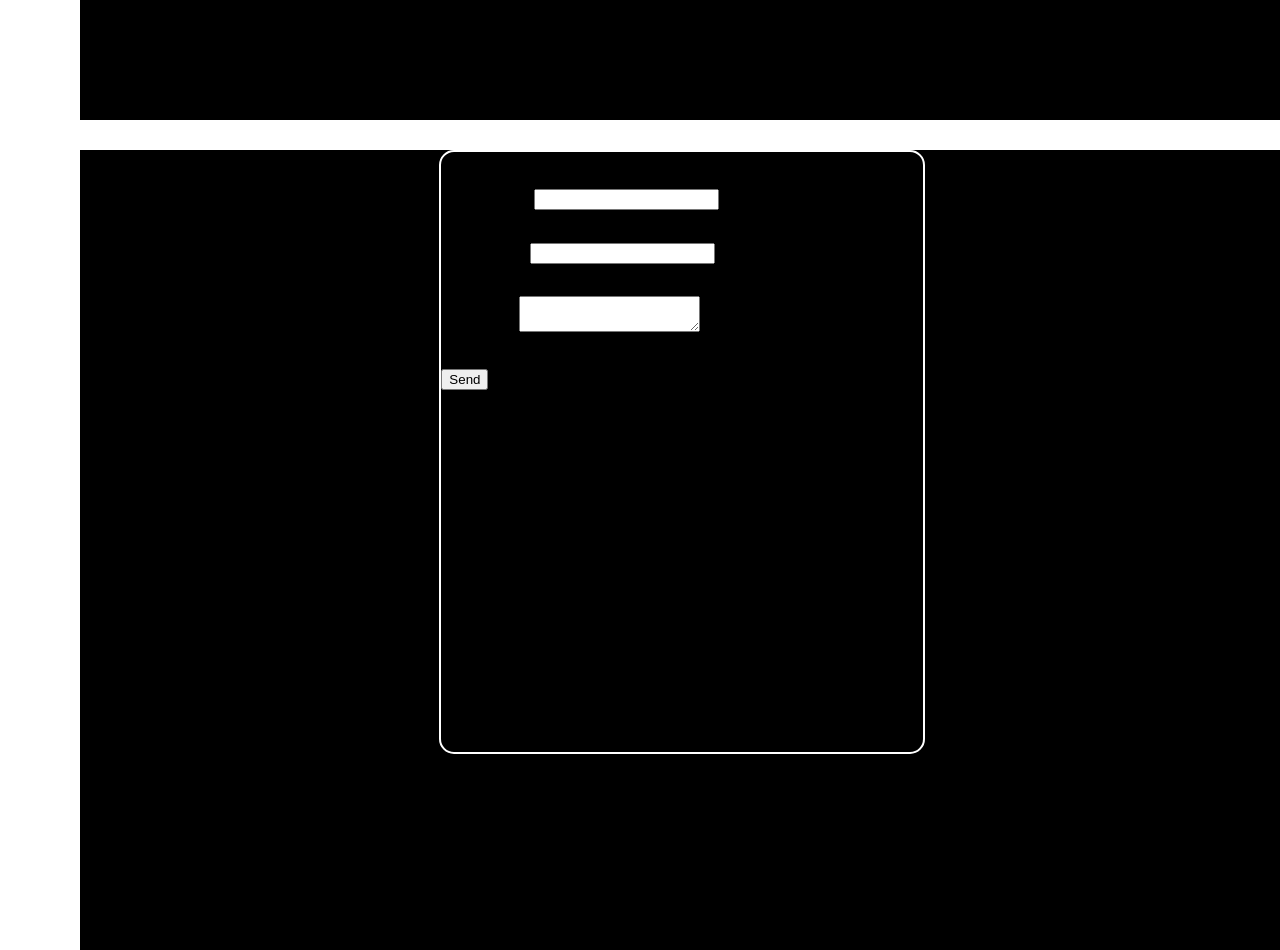
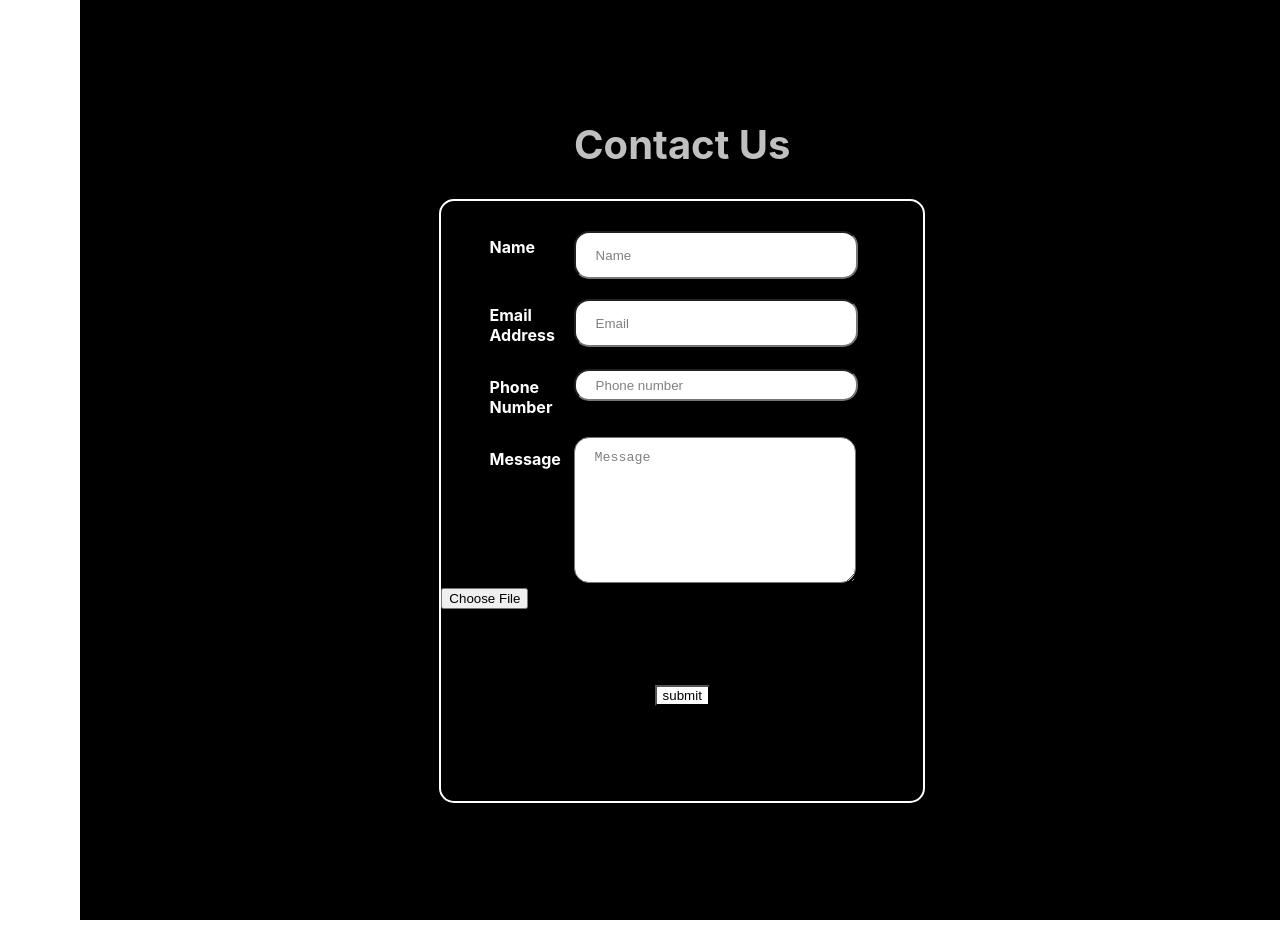
Before and after one commit to WilsonPeres/R2H-Portfolio-, a React (Create React App) app: page / in a window 1280 px wide. Shown: the part 1320-2270 px from the top of the page. After the commit the page ends 2240 px from the top, so only its background shows below. Built offline with nearby package versions, Linux system fonts and the light colour scheme.

Commit message:
testing contact form

```diff
--- a/src/Componets/Contact/Contact.js
+++ b/src/Componets/Contact/Contact.js
@@ -4,222 +4,159 @@ import axios from 'axios';
 
 
 // Intializing the state to default nothing
-// const initialState = {
-//     name: "",
-//     email: "",
-//     phonenumber: "",
-//     message: "",
-//   };
+const initialState = {
+    name: "",
+    email: "",
+    phonenumber: "",
+    message: "",
+  };
 
-//   class ContactPage extends React.Component {
-//     state = initialState;
+  class ContactPage extends React.Component {
+    state = initialState;
 
-//     // Using axios to post contact info to database
-//     submitHandler = event => {
-//       event.preventDefault()
-//       axios.post('/HomeApplicancesCard', initialState)
-//   }
-
-//     handleChange = event => {
-//       this.setState({
-//         [event.target.name]: event.target.value
-//       });
-//     };
-
-//     validate = () => {
-//       let nameError = "";
-//       let emailError = "";
-//       let phonenumberError = "";
-//       let messageError = "";
-
-//       if (!this.state.name) {
-//         nameError = "* Missing Name";
-//       }
-
-//       if (!this.state.email.includes("@")) {
-//         emailError = "*invalid Email";
-//       }
-//       if (!this.state.phonenumber) {
-//         phonenumberError = "* Missing Phone Number";
-//       }
-//       if (!this.state.message) {
-//         messageError = "* Missing a Message";
-//       }
-//       if (emailError || nameError || phonenumberError || messageError) {
-//         this.setState({ emailError, nameError, phonenumberError, messageError });
-//         return false;
-//       }
-//       return true;
-//     };
-
-//     handleSubmit = event => {
-//       // stops browers from posting and reloading page
-//       event.preventDefault();
-//       const isValid = this.validate();
-//       if (isValid) {
-//         // clear form : in production this is where email is sent then clears
-//         this.setState(initialState);
-//       }
-//     };
-
-//     render() {
-//       return (
-
-//         <div className="contactMaincontainer">
-
-//           <div>
-//             <section id="contact-form">
-//               <h1 className="heading">Contact Us</h1>
-//               {/* onSubmit={this.handleSubmit} */}
-
-//               <form className="myForm"  method="POST" data-netlify="true" >
-
-//                 <div className="formAlignment">
-//                   <p className="label--center">Name</p>
-//                   <input
-//                     className="name--position"
-//                     name="name"
-//                     type="text"
-//                     placeholder="Name"
-//                     value={this.state.name}
-//                     onChange={this.handleChange}
-//                   />
-
-//                   <div style={{ color: "red", fontSize: "14px" }}>
-//                     {this.state.nameError}
-//                   </div>
-//                 </div>
-
-//                 <div className="formAlignment">
-//                   <p className="label--center">Email Address</p>
-//                   <input
-//                     className="name--position"
-//                     name="email"
-//                     type="email"
-//                     placeholder="Email"
-//                     value={this.state.email}
-//                     onChange={this.handleChange}
-//                   />
-
-//                   <div style={{ color: "red", fontSize: "14px" }}>
-//                     {this.state.emailError}
-//                   </div>
-//                 </div>
-
-//                 <div className="formAlignment">
-//                   <p className="label--center">Phone Number</p>
-//                   <input
-//                     className="Phone--position"
-//                     type="number"
-//                     name="phonenumber"
-//                     placeholder="Phone number"
-//                     value={this.state.phonenumber}
-//                     onChange={this.handleChange}
-//                   />
-//                   <div style={{ color: "red", fontSize: "14px" }}>
-//                     {this.state.phonenumberError}
-//                   </div>
-//                   </div>
-
-//                   <div className="formAlignment">
-//                     <p className="label--center">Message</p>
-//                     <textarea
-//                       className="comments--position"
-//                       name="message"
-//                       type="text"
-//                       placeholder="Message"
-//                       value={this.state.message}
-//                       onChange={this.handleChange}
-//                     />
-//                     <div className="errorMessage" style={{ color: "red", fontSize: "14px" }}>
-//                       {this.state.messageError}
-//                     </div>
-//                   </div>
-
-//                   <div>
-//                       <input
-//                       type="file"
-//                       className="myFile"
-//                       name="myFile"
-//                       placeholder="Upload File"
-//                       rows="7"
-//                       />
-//                   </div>
-
-//                   {/* <div className="recaptchaContainer"> */}
-//                         {/* <div data-netlify-recaptcha="true"></div> */}
-//                   {/* </div> */}
-
-//                 <button className="button--item" type="submit" value="Send Message">submit</button>
-//               </form>
-//             </section>
-//           </div>
-//         </div>
-//       );
-//     }
-//   }
-
-//   export default ContactPage;
-
-
-
-
-const encode = (data) => {
-  return Object.keys(data)
-      .map(key => encodeURIComponent(key) + "=" + encodeURIComponent(data[key]))
-      .join("&");
+    // Using axios to post contact info to database
+    submitHandler = event => {
+      event.preventDefault()
+      axios.post('/HomeApplicancesCard', initialState)
   }
 
-class ContactPage extends React.Component {
-  constructor(props) {
-    super(props);
-    this.state = { name: "", email: "", message: "" };
+    handleChange = event => {
+      this.setState({
+        [event.target.name]: event.target.value
+      });
+    };
+
+    validate = () => {
+      let nameError = "";
+      let emailError = "";
+      let phonenumberError = "";
+      let messageError = "";
+
+      if (!this.state.name) {
+        nameError = "* Missing Name";
       }
 
-  /* Here’s the juicy bit for posting the form submission */
-
-  handleSubmit = e => {
-    fetch("/", {
-      method: "POST",
-      headers: { "Content-Type": "application/x-www-form-urlencoded" },
-      body: encode({ "form-name": "contact", ...this.state })
-    })
-      .then(() => alert("Success!"))
-      .catch(error => alert(error));
-
-    e.preventDefault();
+      if (!this.state.email.includes("@")) {
+        emailError = "*invalid Email";
+      }
+      if (!this.state.phonenumber) {
+        phonenumberError = "* Missing Phone Number";
+      }
+      if (!this.state.message) {
+        messageError = "* Missing a Message";
+      }
+      if (emailError || nameError || phonenumberError || messageError) {
+        this.setState({ emailError, nameError, phonenumberError, messageError });
+        return false;
+      }
+      return true;
     };
 
-  handleChange = e => this.setState({ [e.target.name]: e.target.value });
+    handleSubmit = event => {
+      // stops browers from posting and reloading page
+      event.preventDefault();
+      const isValid = this.validate();
+      if (isValid) {
+        // clear form : in production this is where email is sent then clears
+        this.setState(initialState);
+      }
+    };
 
     render() {
-    const { name, email, message } = this.state;
       return (
+
         <div className="contactMaincontainer">
-      <form className="myForm"onSubmit={this.handleSubmit} form-name="contact">
-        <p>
-          <label>
-            Your Name: <input type="text" name="name" value={name} onChange={this.handleChange} />
-          </label>
-        </p>
-        <p>
-          <label>
-            Your Email: <input type="email" name="email" value={email} onChange={this.handleChange} />
-          </label>
-        </p>
-        <p>
-          <label>
-            Message: <textarea name="message" value={message} onChange={this.handleChange} />
-          </label>
-        </p>
-        <p>
-          <button type="submit">Send</button>
-        </p>
+
+          <div>
+            <section id="contact-form">
+              <h1 className="heading">Contact Us</h1>
+              {/* onSubmit={this.handleSubmit} */}
+
+              <form className="myForm"  name="contact v1" method="post" data-netlify="true" onSubmit="submit">
+
+                <div className="formAlignment">
+                  <p className="label--center">Name</p>
+                  <input
+                    className="name--position"
+                    name="name"
+                    type="text"
+                    placeholder="Name"
+                    value={this.state.name}
+                    onChange={this.handleChange}
+                  />
+
+                  <div style={{ color: "red", fontSize: "14px" }}>
+                    {this.state.nameError}
+                  </div>
+                </div>
+
+                <div className="formAlignment">
+                  <p className="label--center">Email Address</p>
+                  <input
+                    className="name--position"
+                    name="email"
+                    type="email"
+                    placeholder="Email"
+                    value={this.state.email}
+                    onChange={this.handleChange}
+                  />
+
+                  <div style={{ color: "red", fontSize: "14px" }}>
+                    {this.state.emailError}
+                  </div>
+                </div>
+
+                <div className="formAlignment">
+                  <p className="label--center">Phone Number</p>
+                  <input
+                    className="Phone--position"
+                    type="number"
+                    name="phonenumber"
+                    placeholder="Phone number"
+                    value={this.state.phonenumber}
+                    onChange={this.handleChange}
+                  />
+                  <div style={{ color: "red", fontSize: "14px" }}>
+                    {this.state.phonenumberError}
+                  </div>
+                  </div>
+
+                  <div className="formAlignment">
+                    <p className="label--center">Message</p>
+                    <textarea
+                      className="comments--position"
+                      name="message"
+                      type="text"
+                      placeholder="Message"
+                      value={this.state.message}
+                      onChange={this.handleChange}
+                    />
+                    <div className="errorMessage" style={{ color: "red", fontSize: "14px" }}>
+                      {this.state.messageError}
+                    </div>
+                  </div>
+
+                  <div>
+                      <input
+                      type="file"
+                      className="myFile"
+                      name="myFile"
+                      placeholder="Upload File"
+                      rows="7"
+                      />
+                  </div>
+
+                  {/* <div className="recaptchaContainer"> */}
+                        {/* <div data-netlify-recaptcha="true"></div> */}
+                  {/* </div> */}
+
+                <button className="button--item" type="submit" value="Send Message">submit</button>
               </form>
+            </section>
+          </div>
         </div>
       );
     }
   }
+
   export default ContactPage;
-
-// ReactDOM.render(<ContactPage />, document.getElementById("root"));
```
Lines whose indentation alone changed are shown as unchanged.
